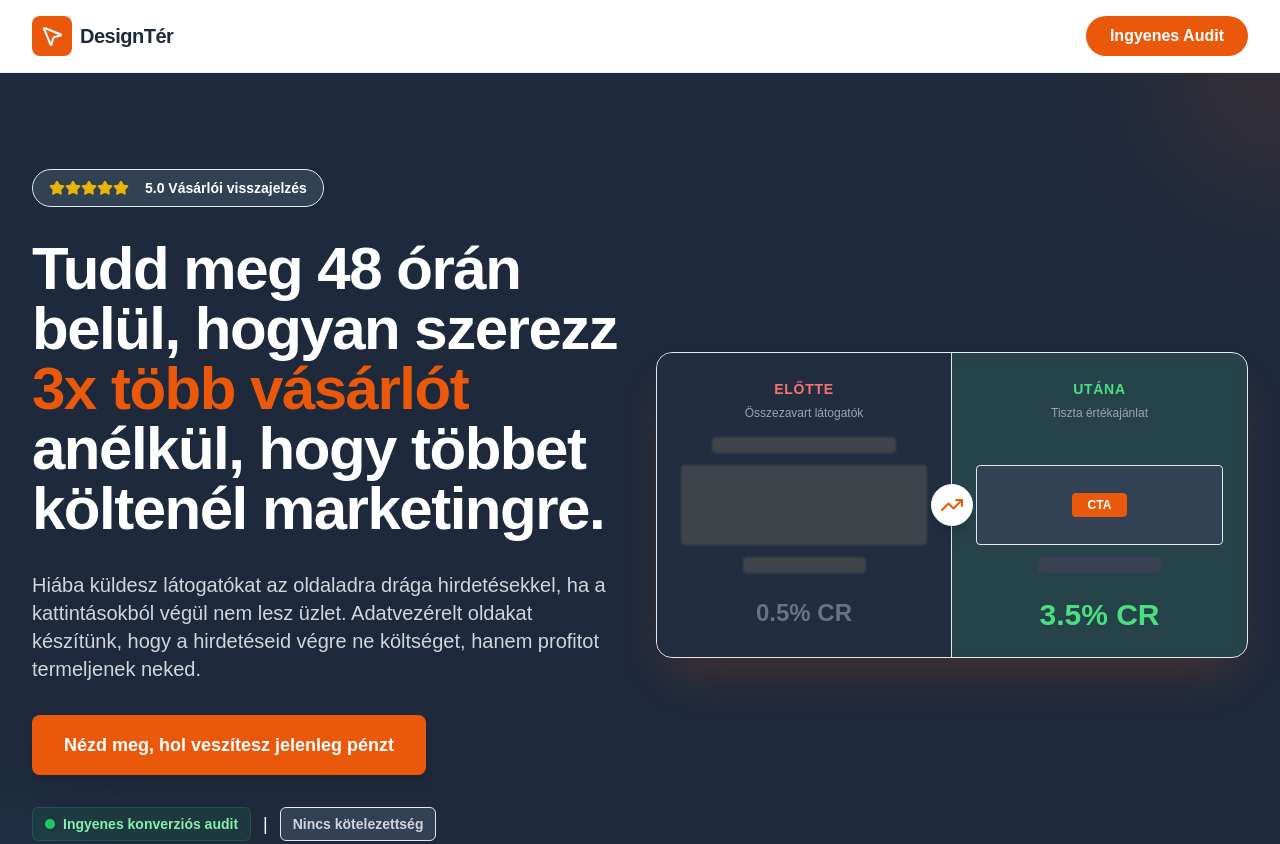
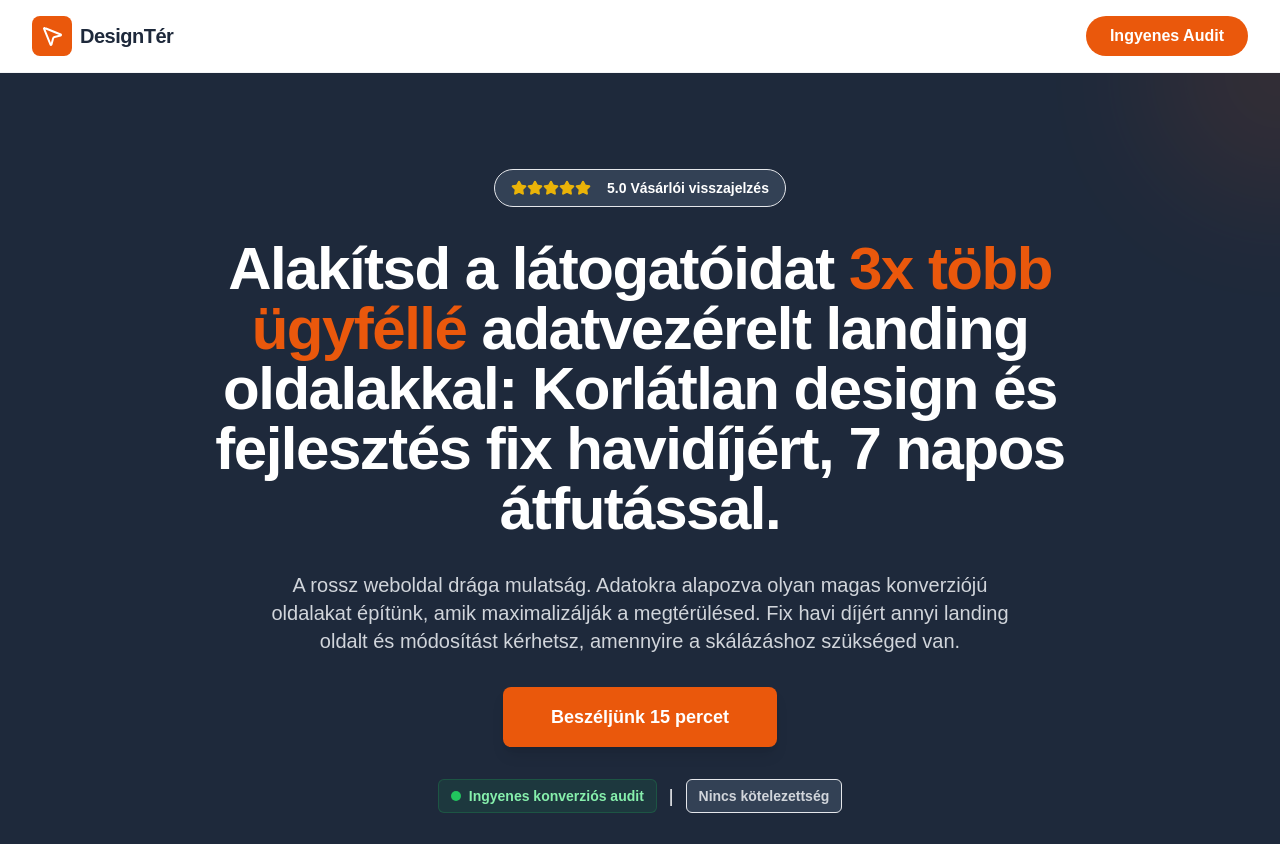
Before and after one commit to landingbulding-git/designter-freeaudit, an Astro site: page / in a window 1280 px wide. Shown: the top 844 px of the page. Built offline with nearby package versions, Linux system fonts and the light colour scheme; Astro itself is replaced by a stand-in of ours.

Commit message:
feat(main-website): center hero content and update copy

```diff
--- a/src/components/main-website/Hero.tsx
+++ b/src/components/main-website/Hero.tsx
@@ -14,13 +14,13 @@ const Hero: React.FC<HeroProps> = ({ onCtaClick }) => {
       <div className="absolute bottom-0 left-0 w-64 h-64 bg-blue-500 opacity-10 blur-3xl rounded-full transform -translate-x-1/2 translate-y-1/2"></div>
 
       <div className="max-w-7xl mx-auto px-4 sm:px-6 lg:px-8 relative z-10">
-        <div className="grid lg:grid-cols-2 gap-12 lg:gap-8 items-center">
+        <div className="flex flex-col items-center gap-12 lg:gap-16">
 
           {/* Text Content */}
-          <div className="flex flex-col space-y-8 text-center lg:text-left">
+          <div className="flex flex-col space-y-8 text-center items-center max-w-4xl">
 
             {/* Social Proof Badge */}
-            <div className="flex flex-wrap items-center justify-center lg:justify-start gap-4 text-sm font-medium text-gray-300 bg-brand-800 w-fit mx-auto lg:mx-0 px-4 py-2 rounded-full border border-brand-700">
+            <div className="flex flex-wrap items-center justify-center gap-4 text-sm font-medium text-gray-300 bg-brand-800 w-fit mx-auto px-4 py-2 rounded-full border border-brand-700">
               <div className="flex items-center text-yellow-500">
                 <Star className="w-4 h-4 fill-current" />
                 <Star className="w-4 h-4 fill-current" />
@@ -32,21 +32,23 @@ const Hero: React.FC<HeroProps> = ({ onCtaClick }) => {
             </div>
 
             <h1 className="text-4xl lg:text-6xl font-extrabold tracking-tight leading-tight">
-            Tudd meg 48 órán belül, hogyan szerezz <span className="text-brand-accent">3x több vásárlót</span> anélkül, hogy többet költenél marketingre.</h1>
+              Alakítsd a látogatóidat <span className="text-brand-accent">3x több ügyféllé</span> adatvezérelt landing oldalakkal: Korlátlan design és fejlesztés fix havidíjért, 7 napos átfutással.
+            </h1>
 
-            <p className="text-lg lg:text-xl text-gray-300 leading-relaxed max-w-2xl mx-auto lg:mx-0 min-h-[6rem]">
-Hiába küldesz látogatókat az oldaladra drága hirdetésekkel, ha a kattintásokból végül nem lesz üzlet. Adatvezérelt oldakat készítünk, hogy a hirdetéseid végre ne költséget, hanem profitot termeljenek neked.            </p>
+            <p className="text-lg lg:text-xl text-gray-300 leading-relaxed max-w-3xl mx-auto">
+              A rossz weboldal drága mulatság. Adatokra alapozva olyan magas konverziójú oldalakat építünk, amik maximalizálják a megtérülésed. Fix havi díjért annyi landing oldalt és módosítást kérhetsz, amennyire a skálázáshoz szükséged van.
+            </p>
 
-            <div className="flex flex-col sm:flex-row gap-4 justify-center lg:justify-start">
+            <div className="flex flex-col sm:flex-row gap-4 justify-center">
               <button
                 onClick={onCtaClick}
-                className="w-full sm:w-auto bg-brand-accent hover:bg-brand-accentHover text-white text-lg font-bold py-4 px-8 rounded-lg shadow-lg hover:shadow-xl transition-all duration-200 transform hover:-translate-y-1"
+                className="w-full sm:w-auto bg-brand-accent hover:bg-brand-accentHover text-white text-lg font-bold py-4 px-12 rounded-lg shadow-lg hover:shadow-xl transition-all duration-200 transform hover:-translate-y-1"
               >
-                Nézd meg, hol veszítesz jelenleg pénzt
+                Beszéljünk 15 percet
               </button>
             </div>
 
-            <div className="flex flex-wrap items-center justify-center lg:justify-start gap-3 text-sm font-medium mt-2">
+            <div className="flex flex-wrap items-center justify-center gap-3 text-sm font-medium mt-2">
                <div className="flex items-center gap-2 bg-green-500/10 text-green-300 px-3 py-1.5 rounded-md border border-green-500/20">
                    <span className="relative flex h-2.5 w-2.5">
                      <span className="animate-ping absolute inline-flex h-full w-full rounded-full bg-green-400 opacity-75"></span>
@@ -64,7 +66,7 @@ Hiába küldesz látogatókat az oldaladra drága hirdetésekkel, ha a kattintá
           </div>
 
           {/* Visual Strategy */}
-          <div className="relative">
+          <div className="relative w-full max-w-4xl mx-auto">
             <div className="relative rounded-2xl overflow-hidden shadow-2xl shadow-brand-accent/20 border border-brand-700 bg-brand-800/50 backdrop-blur-sm">
                {/* Concept: Before/After Infographic */}
                <div className="grid grid-cols-2">
```
